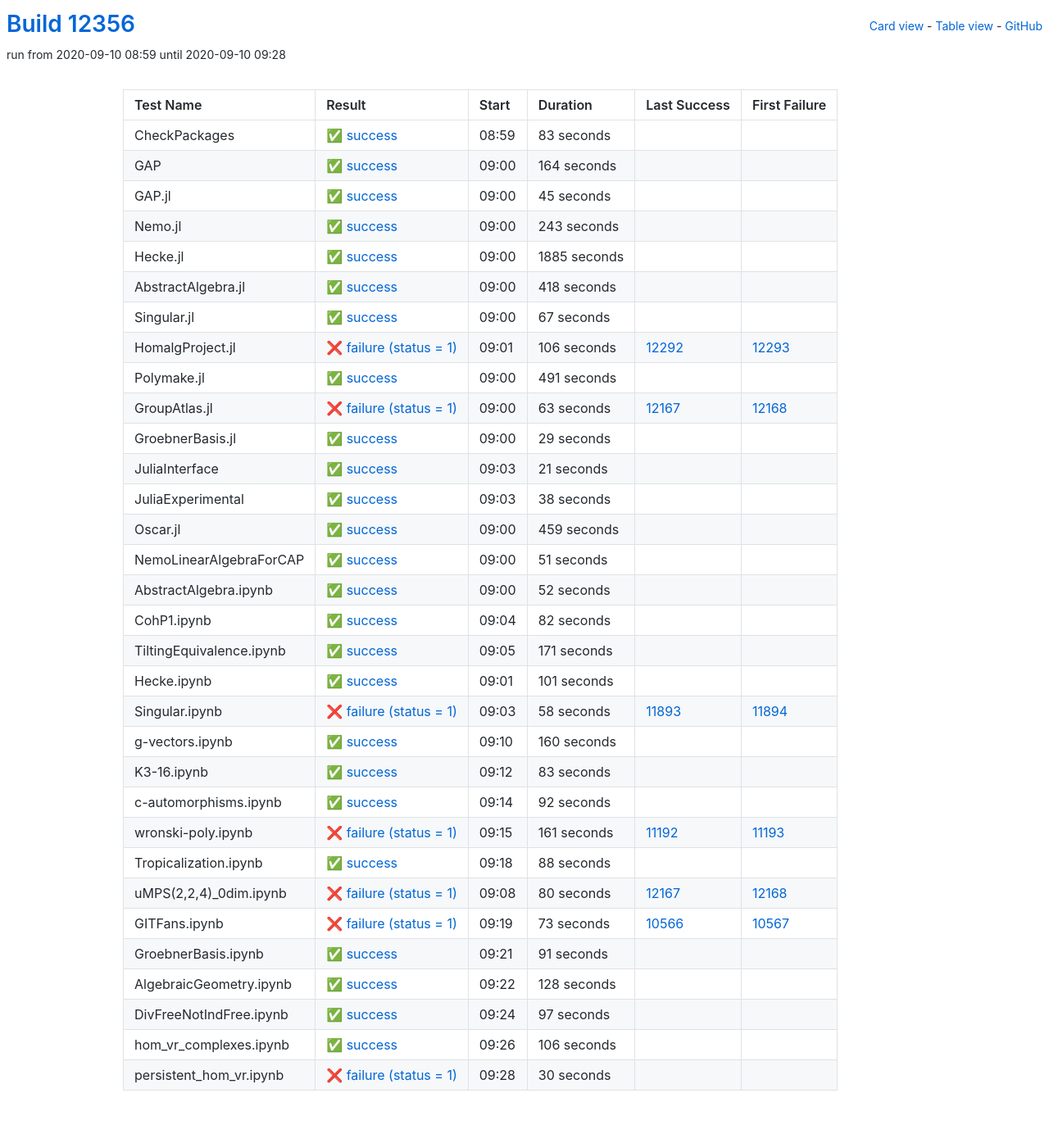
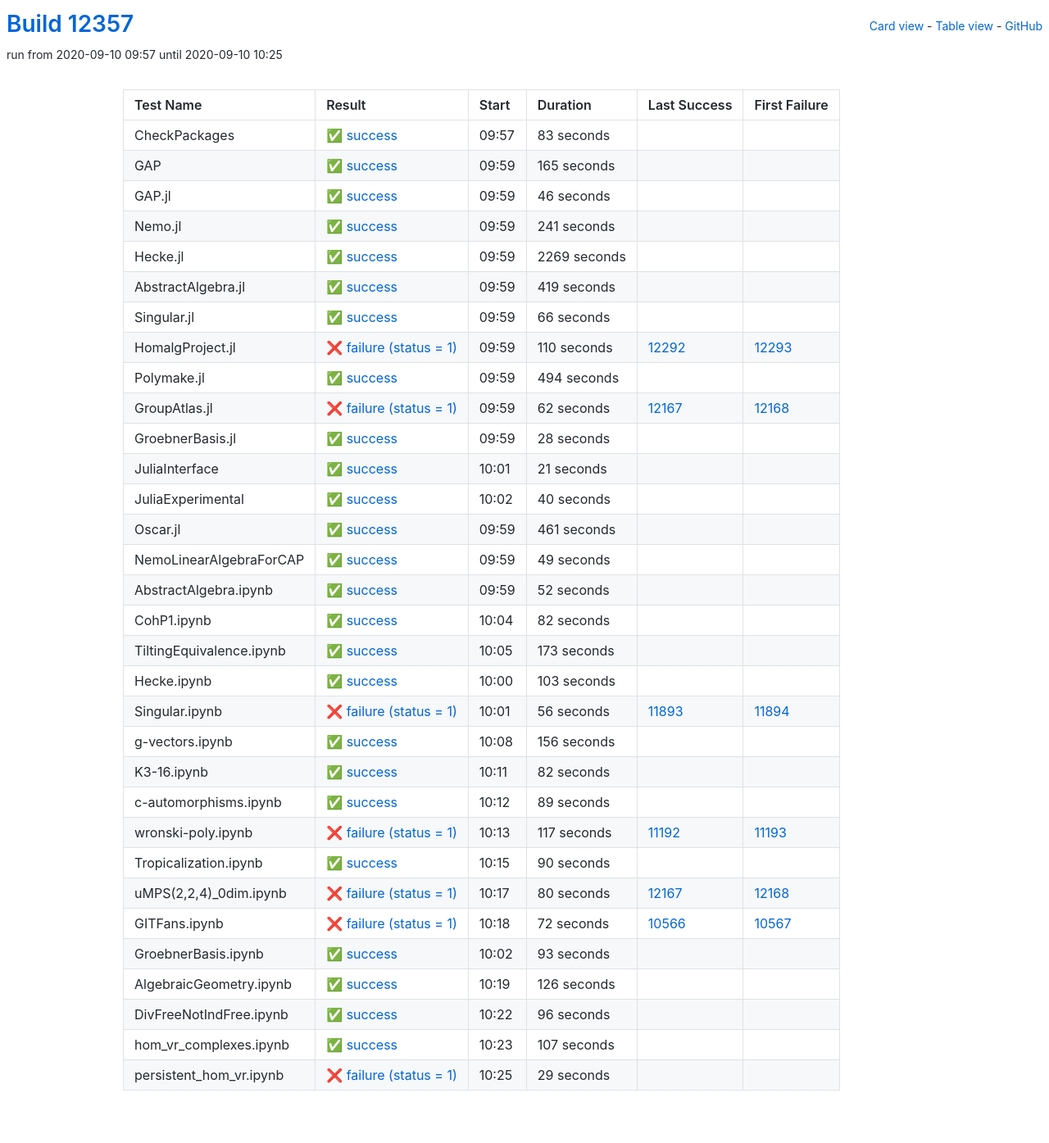
Before and after one commit to oscar-system/oscar-ci-status, a Jekyll site: the page built from table.html, in a window 1280 px wide. Shown: the whole page at 82% size. Built offline with Jekyll 4.4.1, drawn with Linux system fonts in a browser that asks for light colours.

Commit message:
Build #12357

```diff
--- a/_data/ci.yml
+++ b/_data/ci.yml
@@ -1,6 +1,6 @@
 ---
-build: 12356
-build_url: https://oscarci.mathematik.uni-kl.de/job/oscar/12356/
+build: 12357
+build_url: https://oscarci.mathematik.uni-kl.de/job/oscar/12357/
 job: oscar
 organization: oscar-system
 repo: oscar-ci-status
@@ -8,8 +8,8 @@
 tests:
 - name: CheckPackages
   id: checkpackages
-  log: https://oscarci.mathematik.uni-kl.de/job/oscar/12356/artifact/logs/build-12356/CheckPackages.log
-  start: 2020-09-10 08:59
+  log: https://oscarci.mathematik.uni-kl.de/job/oscar/12357/artifact/logs/build-12357/CheckPackages.log
+  start: 2020-09-10 09:57
   success: true
   exitcode: 0
   status: success
@@ -20,128 +20,128 @@
   first_failure_url:
 - name: GAP
   id: gap
-  log: https://oscarci.mathematik.uni-kl.de/job/oscar/12356/artifact/logs/build-12356/GAP.log
-  start: 2020-09-10 09:00
+  log: https://oscarci.mathematik.uni-kl.de/job/oscar/12357/artifact/logs/build-12357/GAP.log
+  start: 2020-09-10 09:59
   success: true
   exitcode: 0
   status: success
-  duration: 164
+  duration: 165
   last_success: false
   last_success_url:
   first_failure: false
   first_failure_url:
 - name: GAP.jl
   id: gap-jl
-  log: https://oscarci.mathematik.uni-kl.de/job/oscar/12356/artifact/logs/build-12356/GAP.jl.log
-  start: 2020-09-10 09:00
+  log: https://oscarci.mathematik.uni-kl.de/job/oscar/12357/artifact/logs/build-12357/GAP.jl.log
+  start: 2020-09-10 09:59
   success: true
   exitcode: 0
   status: success
-  duration: 45
+  duration: 46
   last_success: false
   last_success_url:
   first_failure: false
   first_failure_url:
 - name: Nemo.jl
   id: nemo-jl
-  log: https://oscarci.mathematik.uni-kl.de/job/oscar/12356/artifact/logs/build-12356/Nemo.jl.log
-  start: 2020-09-10 09:00
+  log: https://oscarci.mathematik.uni-kl.de/job/oscar/12357/artifact/logs/build-12357/Nemo.jl.log
+  start: 2020-09-10 09:59
   success: true
   exitcode: 0
   status: success
-  duration: 243
+  duration: 241
   last_success: false
   last_success_url:
   first_failure: false
   first_failure_url:
 - name: Hecke.jl
   id: hecke-jl
-  log: https://oscarci.mathematik.uni-kl.de/job/oscar/12356/artifact/logs/build-12356/Hecke.jl.log
-  start: 2020-09-10 09:00
+  log: https://oscarci.mathematik.uni-kl.de/job/oscar/12357/artifact/logs/build-12357/Hecke.jl.log
+  start: 2020-09-10 09:59
   success: true
   exitcode: 0
   status: success
-  duration: 1885
+  duration: 2269
   last_success: false
   last_success_url:
   first_failure: false
   first_failure_url:
 - name: AbstractAlgebra.jl
   id: abstractalgebra-jl
-  log: https://oscarci.mathematik.uni-kl.de/job/oscar/12356/artifact/logs/build-12356/AbstractAlgebra.jl.log
-  start: 2020-09-10 09:00
+  log: https://oscarci.mathematik.uni-kl.de/job/oscar/12357/artifact/logs/build-12357/AbstractAlgebra.jl.log
+  start: 2020-09-10 09:59
   success: true
   exitcode: 0
   status: success
-  duration: 418
+  duration: 419
   last_success: false
   last_success_url:
   first_failure: false
   first_failure_url:
 - name: Singular.jl
   id: singular-jl
-  log: https://oscarci.mathematik.uni-kl.de/job/oscar/12356/artifact/logs/build-12356/Singular.jl.log
-  start: 2020-09-10 09:00
+  log: https://oscarci.mathematik.uni-kl.de/job/oscar/12357/artifact/logs/build-12357/Singular.jl.log
+  start: 2020-09-10 09:59
   success: true
   exitcode: 0
   status: success
-  duration: 67
+  duration: 66
   last_success: false
   last_success_url:
   first_failure: false
   first_failure_url:
 - name: HomalgProject.jl
   id: homalgproject-jl
-  log: https://oscarci.mathematik.uni-kl.de/job/oscar/12356/artifact/logs/build-12356/HomalgProject.jl.log
-  start: 2020-09-10 09:01
+  log: https://oscarci.mathematik.uni-kl.de/job/oscar/12357/artifact/logs/build-12357/HomalgProject.jl.log
+  start: 2020-09-10 09:59
   success: false
   exitcode: 1
   status: failure
-  duration: 106
+  duration: 110
   last_success: 12292
   last_success_url: https://oscarci.mathematik.uni-kl.de/job/oscar/12292/
   first_failure: 12293
   first_failure_url: https://oscarci.mathematik.uni-kl.de/job/oscar/12293/
 - name: Polymake.jl
   id: polymake-jl
-  log: https://oscarci.mathematik.uni-kl.de/job/oscar/12356/artifact/logs/build-12356/Polymake.jl.log
-  start: 2020-09-10 09:00
+  log: https://oscarci.mathematik.uni-kl.de/job/oscar/12357/artifact/logs/build-12357/Polymake.jl.log
+  start: 2020-09-10 09:59
   success: true
   exitcode: 0
   status: success
-  duration: 491
+  duration: 494
   last_success: false
   last_success_url:
   first_failure: false
   first_failure_url:
 - name: GroupAtlas.jl
   id: groupatlas-jl
-  log: https://oscarci.mathematik.uni-kl.de/job/oscar/12356/artifact/logs/build-12356/GroupAtlas.jl.log
-  start: 2020-09-10 09:00
+  log: https://oscarci.mathematik.uni-kl.de/job/oscar/12357/artifact/logs/build-12357/GroupAtlas.jl.log
+  start: 2020-09-10 09:59
   success: false
   exitcode: 1
   status: failure
-  duration: 63
+  duration: 62
   last_success: 12167
   last_success_url: https://oscarci.mathematik.uni-kl.de/job/oscar/12167/
   first_failure: 12168
   first_failure_url: https://oscarci.mathematik.uni-kl.de/job/oscar/12168/
 - name: GroebnerBasis.jl
   id: groebnerbasis-jl
-  log: https://oscarci.mathematik.uni-kl.de/job/oscar/12356/artifact/logs/build-12356/GroebnerBasis.jl.log
-  start: 2020-09-10 09:00
+  log: https://oscarci.mathematik.uni-kl.de/job/oscar/12357/artifact/logs/build-12357/GroebnerBasis.jl.log
+  start: 2020-09-10 09:59
   success: true
   exitcode: 0
   status: success
-  duration: 29
+  duration: 28
   last_success: false
   last_success_url:
   first_failure: false
   first_failure_url:
 - name: JuliaInterface
   id: juliainterface
-  log: https://oscarci.mathematik.uni-kl.de/job/oscar/12356/artifact/logs/build-12356/JuliaInterface.log
-  start: 2020-09-10 09:03
+  log: https://oscarci.mathematik.uni-kl.de/job/oscar/12357/artifact/logs/build-12357/JuliaInterface.log
+  start: 2020-09-10 10:01
   success: true
   exitcode: 0
   status: success
@@ -152,44 +152,44 @@
   first_failure_url:
 - name: JuliaExperimental
   id: juliaexperimental
-  log: https://oscarci.mathematik.uni-kl.de/job/oscar/12356/artifact/logs/build-12356/JuliaExperimental.log
-  start: 2020-09-10 09:03
+  log: https://oscarci.mathematik.uni-kl.de/job/oscar/12357/artifact/logs/build-12357/JuliaExperimental.log
+  start: 2020-09-10 10:02
   success: true
   exitcode: 0
   status: success
-  duration: 38
+  duration: 40
   last_success: false
   last_success_url:
   first_failure: false
   first_failure_url:
 - name: Oscar.jl
   id: oscar-jl
-  log: https://oscarci.mathematik.uni-kl.de/job/oscar/12356/artifact/logs/build-12356/Oscar.jl.log
-  start: 2020-09-10 09:00
+  log: https://oscarci.mathematik.uni-kl.de/job/oscar/12357/artifact/logs/build-12357/Oscar.jl.log
+  start: 2020-09-10 09:59
   success: true
   exitcode: 0
   status: success
-  duration: 459
+  duration: 461
   last_success: false
   last_success_url:
   first_failure: false
   first_failure_url:
 - name: NemoLinearAlgebraForCAP
   id: nemolinearalgebraforcap
-  log: https://oscarci.mathematik.uni-kl.de/job/oscar/12356/artifact/logs/build-12356/NemoLinearAlgebraForCAP.log
-  start: 2020-09-10 09:00
+  log: https://oscarci.mathematik.uni-kl.de/job/oscar/12357/artifact/logs/build-12357/NemoLinearAlgebraForCAP.log
+  start: 2020-09-10 09:59
   success: true
   exitcode: 0
   status: success
-  duration: 51
+  duration: 49
   last_success: false
   last_success_url:
   first_failure: false
   first_failure_url:
 - name: AbstractAlgebra.ipynb
   id: abstractalgebra-ipynb
-  log: https://oscarci.mathematik.uni-kl.de/job/oscar/12356/artifact/logs/build-12356/AbstractAlgebra.ipynb.log
-  start: 2020-09-10 09:00
+  log: https://oscarci.mathematik.uni-kl.de/job/oscar/12357/artifact/logs/build-12357/AbstractAlgebra.ipynb.log
+  start: 2020-09-10 09:59
   success: true
   exitcode: 0
   status: success
@@ -200,8 +200,8 @@
   first_failure_url:
 - name: CohP1.ipynb
   id: cohp1-ipynb
-  log: https://oscarci.mathematik.uni-kl.de/job/oscar/12356/artifact/logs/build-12356/CohP1.ipynb.log
-  start: 2020-09-10 09:04
+  log: https://oscarci.mathematik.uni-kl.de/job/oscar/12357/artifact/logs/build-12357/CohP1.ipynb.log
+  start: 2020-09-10 10:04
   success: true
   exitcode: 0
   status: success
@@ -212,104 +212,104 @@
   first_failure_url:
 - name: TiltingEquivalence.ipynb
   id: tiltingequivalence-ipynb
-  log: https://oscarci.mathematik.uni-kl.de/job/oscar/12356/artifact/logs/build-12356/TiltingEquivalence.ipynb.log
-  start: 2020-09-10 09:05
+  log: https://oscarci.mathematik.uni-kl.de/job/oscar/12357/artifact/logs/build-12357/TiltingEquivalence.ipynb.log
+  start: 2020-09-10 10:05
   success: true
   exitcode: 0
   status: success
-  duration: 171
+  duration: 173
   last_success: false
   last_success_url:
   first_failure: false
   first_failure_url:
 - name: Hecke.ipynb
   id: hecke-ipynb
-  log: https://oscarci.mathematik.uni-kl.de/job/oscar/12356/artifact/logs/build-12356/Hecke.ipynb.log
-  start: 2020-09-10 09:01
+  log: https://oscarci.mathematik.uni-kl.de/job/oscar/12357/artifact/logs/build-12357/Hecke.ipynb.log
+  start: 2020-09-10 10:00
   success: true
   exitcode: 0
   status: success
-  duration: 101
+  duration: 103
   last_success: false
   last_success_url:
   first_failure: false
   first_failure_url:
 - name: Singular.ipynb
   id: singular-ipynb
-  log: https://oscarci.mathematik.uni-kl.de/job/oscar/12356/artifact/logs/build-12356/Singular.ipynb.log
-  start: 2020-09-10 09:03
+  log: https://oscarci.mathematik.uni-kl.de/job/oscar/12357/artifact/logs/build-12357/Singular.ipynb.log
+  start: 2020-09-10 10:01
   success: false
   exitcode: 1
   status: failure
-  duration: 58
+  duration: 56
   last_success: 11893
   last_success_url: https://oscarci.mathematik.uni-kl.de/job/oscar/11893/
   first_failure: 11894
   first_failure_url: https://oscarci.mathematik.uni-kl.de/job/oscar/11894/
 - name: g-vectors.ipynb
   id: g-vectors-ipynb
-  log: https://oscarci.mathematik.uni-kl.de/job/oscar/12356/artifact/logs/build-12356/g-vectors.ipynb.log
-  start: 2020-09-10 09:10
+  log: https://oscarci.mathematik.uni-kl.de/job/oscar/12357/artifact/logs/build-12357/g-vectors.ipynb.log
+  start: 2020-09-10 10:08
   success: true
   exitcode: 0
   status: success
-  duration: 160
+  duration: 156
   last_success: false
   last_success_url:
   first_failure: false
   first_failure_url:
 - name: K3-16.ipynb
   id: k3-16-ipynb
-  log: https://oscarci.mathematik.uni-kl.de/job/oscar/12356/artifact/logs/build-12356/K3-16.ipynb.log
-  start: 2020-09-10 09:12
+  log: https://oscarci.mathematik.uni-kl.de/job/oscar/12357/artifact/logs/build-12357/K3-16.ipynb.log
+  start: 2020-09-10 10:11
   success: true
   exitcode: 0
   status: success
-  duration: 83
+  duration: 82
   last_success: false
   last_success_url:
   first_failure: false
   first_failure_url:
 - name: c-automorphisms.ipynb
   id: c-automorphisms-ipynb
-  log: https://oscarci.mathematik.uni-kl.de/job/oscar/12356/artifact/logs/build-12356/c-automorphisms.ipynb.log
-  start: 2020-09-10 09:14
+  log: https://oscarci.mathematik.uni-kl.de/job/oscar/12357/artifact/logs/build-12357/c-automorphisms.ipynb.log
+  start: 2020-09-10 10:12
   success: true
   exitcode: 0
   status: success
-  duration: 92
+  duration: 89
   last_success: false
   last_success_url:
   first_failure: false
   first_failure_url:
 - name: wronski-poly.ipynb
   id: wronski-poly-ipynb
-  log: https://oscarci.mathematik.uni-kl.de/job/oscar/12356/artifact/logs/build-12356/wronski-poly.ipynb.log
-  start: 2020-09-10 09:15
+  log: https://oscarci.mathematik.uni-kl.de/job/oscar/12357/artifact/logs/build-12357/wronski-poly.ipynb.log
+  start: 2020-09-10 10:13
   success: false
   exitcode: 1
   status: failure
-  duration: 161
+  duration: 117
   last_success: 11192
   last_success_url: https://oscarci.mathematik.uni-kl.de/job/oscar/11192/
   first_failure: 11193
   first_failure_url: https://oscarci.mathematik.uni-kl.de/job/oscar/11193/
 - name: Tropicalization.ipynb
   id: tropicalization-ipynb
-  log: https://oscarci.mathematik.uni-kl.de/job/oscar/12356/artifact/logs/build-12356/Tropicalization.ipynb.log
-  start: 2020-09-10 09:18
+  log: https://oscarci.mathematik.uni-kl.de/job/oscar/12357/artifact/logs/build-12357/Tropicalization.ipynb.log
+  start: 2020-09-10 10:15
   success: true
   exitcode: 0
   status: success
-  duration: 88
+  duration: 90
   last_success: false
   last_success_url:
   first_failure: false
   first_failure_url:
 - name: uMPS(2,2,4)_0dim.ipynb
   id: umps-2-2-4-0dim-ipynb
-  log: https://oscarci.mathematik.uni-kl.de/job/oscar/12356/artifact/logs/build-12356/uMPS-2-2-4-_0dim.ipynb.log
-  start: 2020-09-10 09:08
+  log: https://oscarci.mathematik.uni-kl.de/job/oscar/12357/artifact/logs/build-12357/uMPS-2-2-4-_0dim.ipynb.log
+  start: 2020-09-10 10:17
   success: false
   exitcode: 1
   status: failure
@@ -320,72 +320,72 @@
   first_failure_url: https://oscarci.mathematik.uni-kl.de/job/oscar/12168/
 - name: GITFans.ipynb
   id: gitfans-ipynb
-  log: https://oscarci.mathematik.uni-kl.de/job/oscar/12356/artifact/logs/build-12356/GITFans.ipynb.log
-  start: 2020-09-10 09:19
+  log: https://oscarci.mathematik.uni-kl.de/job/oscar/12357/artifact/logs/build-12357/GITFans.ipynb.log
+  start: 2020-09-10 10:18
   success: false
   exitcode: 1
   status: failure
-  duration: 73
+  duration: 72
   last_success: 10566
   last_success_url: https://oscarci.mathematik.uni-kl.de/job/oscar/10566/
   first_failure: 10567
   first_failure_url: https://oscarci.mathematik.uni-kl.de/job/oscar/10567/
 - name: GroebnerBasis.ipynb
   id: groebnerbasis-ipynb
-  log: https://oscarci.mathematik.uni-kl.de/job/oscar/12356/artifact/logs/build-12356/GroebnerBasis.ipynb.log
-  start: 2020-09-10 09:21
+  log: https://oscarci.mathematik.uni-kl.de/job/oscar/12357/artifact/logs/build-12357/GroebnerBasis.ipynb.log
+  start: 2020-09-10 10:02
   success: true
   exitcode: 0
   status: success
-  duration: 91
+  duration: 93
   last_success: false
   last_success_url:
   first_failure: false
   first_failure_url:
 - name: AlgebraicGeometry.ipynb
   id: algebraicgeometry-ipynb
-  log: https://oscarci.mathematik.uni-kl.de/job/oscar/12356/artifact/logs/build-12356/AlgebraicGeometry.ipynb.log
-  start: 2020-09-10 09:22
+  log: https://oscarci.mathematik.uni-kl.de/job/oscar/12357/artifact/logs/build-12357/AlgebraicGeometry.ipynb.log
+  start: 2020-09-10 10:19
   success: true
   exitcode: 0
   status: success
-  duration: 128
+  duration: 126
   last_success: false
   last_success_url:
   first_failure: false
   first_failure_url:
 - name: DivFreeNotIndFree.ipynb
   id: divfreenotindfree-ipynb
-  log: https://oscarci.mathematik.uni-kl.de/job/oscar/12356/artifact/logs/build-12356/DivFreeNotIndFree.ipynb.log
-  start: 2020-09-10 09:24
+  log: https://oscarci.mathematik.uni-kl.de/job/oscar/12357/artifact/logs/build-12357/DivFreeNotIndFree.ipynb.log
+  start: 2020-09-10 10:22
   success: true
   exitcode: 0
   status: success
-  duration: 97
+  duration: 96
   last_success: false
   last_success_url:
   first_failure: false
   first_failure_url:
 - name: hom_vr_complexes.ipynb
   id: hom-vr-complexes-ipynb
-  log: https://oscarci.mathematik.uni-kl.de/job/oscar/12356/artifact/logs/build-12356/hom_vr_complexes.ipynb.log
-  start: 2020-09-10 09:26
+  log: https://oscarci.mathematik.uni-kl.de/job/oscar/12357/artifact/logs/build-12357/hom_vr_complexes.ipynb.log
+  start: 2020-09-10 10:23
   success: true
   exitcode: 0
   status: success
-  duration: 106
+  duration: 107
   last_success: false
   last_success_url:
   first_failure: false
   first_failure_url:
 - name: persistent_hom_vr.ipynb
   id: persistent-hom-vr-ipynb
-  log: https://oscarci.mathematik.uni-kl.de/job/oscar/12356/artifact/logs/build-12356/persistent_hom_vr.ipynb.log
-  start: 2020-09-10 09:28
+  log: https://oscarci.mathematik.uni-kl.de/job/oscar/12357/artifact/logs/build-12357/persistent_hom_vr.ipynb.log
+  start: 2020-09-10 10:25
   success: false
   exitcode: 1
   status: failure
-  duration: 30
+  duration: 29
   last_success: false
   last_success_url:
   first_failure: false
```
Also changed, not shown: README.md.
